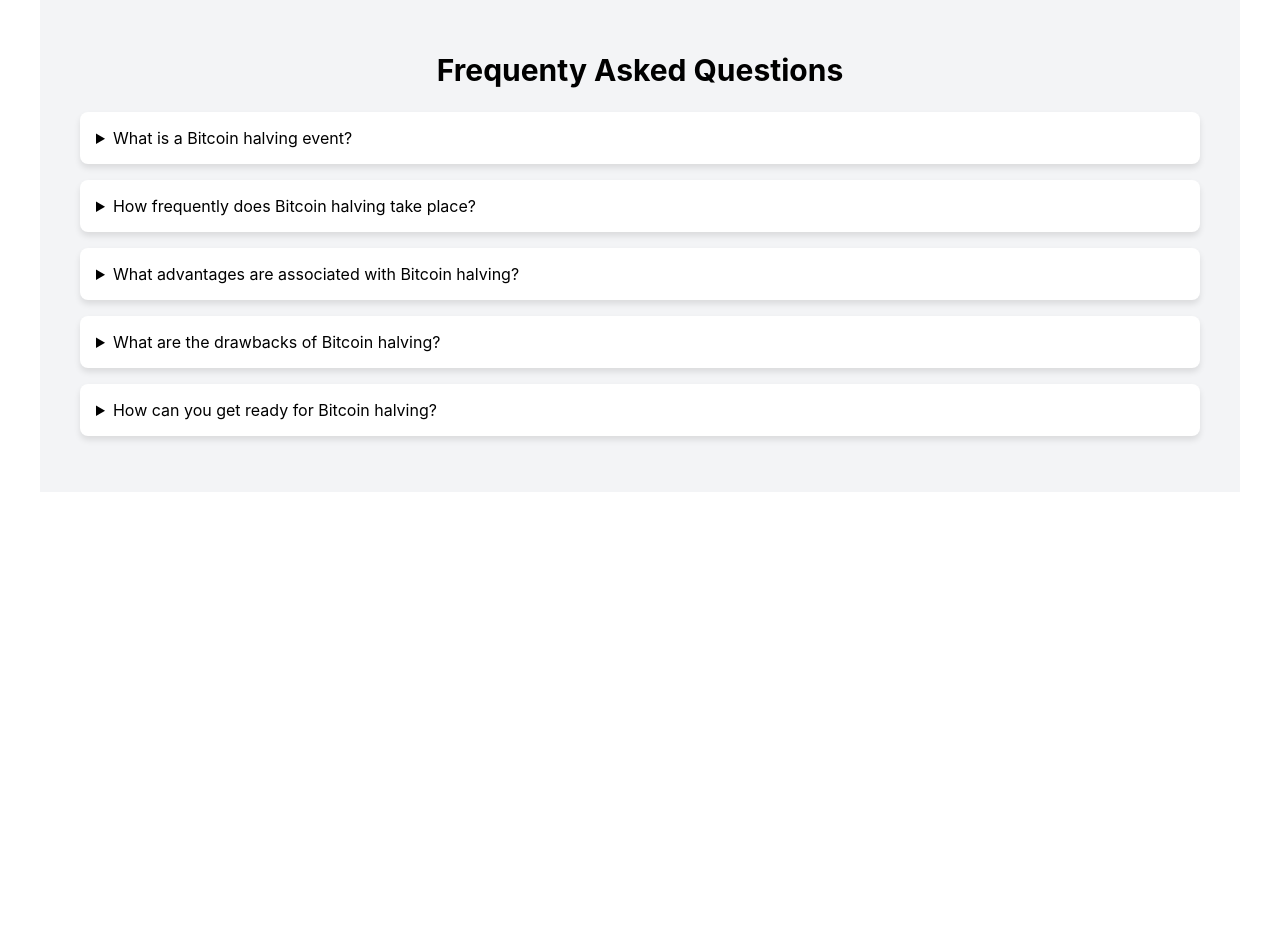
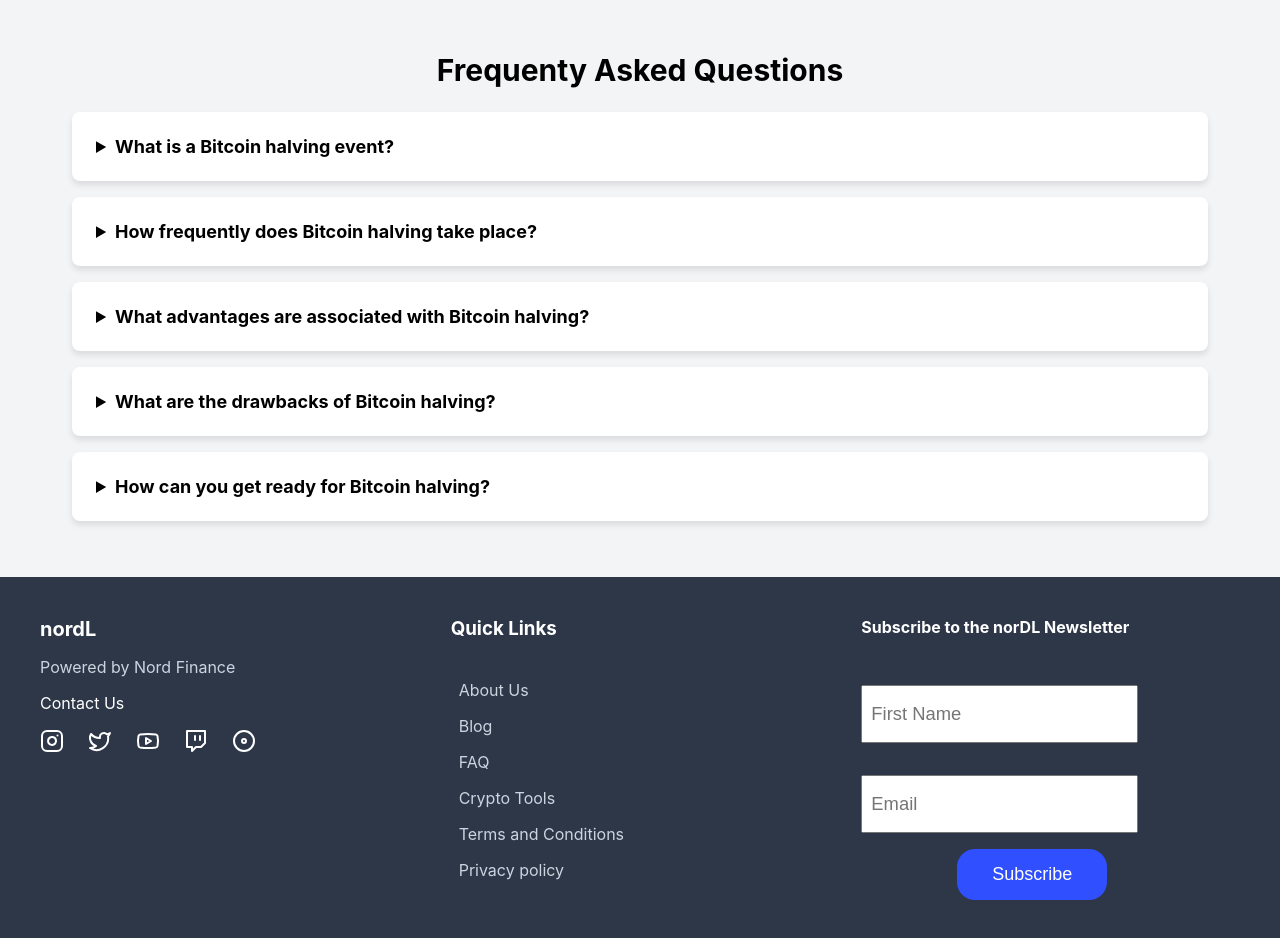
Before and after one commit to arcodes-real/Bitcoin, a React (Create React App) app: page / in a window 1280 px wide. Shown: the part 660-1598 px from the top of the page. Before the commit the page ends 1152 px from the top, so only its background shows below. Built offline with nearby package versions, Linux system fonts and the light colour scheme.

Commit message:
frontend layout created

```diff
--- a/src/App.js
+++ b/src/App.js
@@ -3,6 +3,7 @@
 import Countdown from "./Components/Countdown";
 import Card from "./Components/Card";
 import Faq from "./Components/Faq";
+import Footer from "./Components/Footer";
 
 function App() {
   return (
@@ -11,6 +12,7 @@
       <Countdown />
       <Card />
       <Faq />
+      <Footer />
     </>
   );
 }
--- a/src/Components/Faq.css
+++ b/src/Components/Faq.css
@@ -1,5 +1,5 @@
 .faq-container{
-    max-width: 72rem;
+    max-width: 100%;
     margin-left: auto;
     margin-right: auto;
     padding: 2.5rem 1.5rem;
@@ -18,8 +18,8 @@
 }
 
 .faq-details{
-    padding: 1rem;
-    margin: 1rem;
+    padding: 1.5rem;
+    margin: 1rem 3rem;
     background-color: white;
     border-radius: 0.5rem;
     box-shadow: 0 4px 6px rgba(0, 0, 0, 0.1);
@@ -27,4 +27,5 @@
 
 .faq-summary{
     font-weight: bold;
+    font-size: 18px;
 }
--- a/src/Components/Faq.jsx
+++ b/src/Components/Faq.jsx
@@ -7,14 +7,14 @@
       <h1 className='faq-header'>Frequenty Asked Questions</h1>
       <div className='faq-questions'>
         <details className='faq-details'>
-            <summary classname='faq-summary'>What is a Bitcoin halving event?</summary>
+            <summary className='faq-summary'>What is a Bitcoin halving event?</summary>
             <p>
                 Bitcoin halving is an event where the reward for mining new blocks is halved, meaning miners receive 50%
                 fewer bitcoins for verifying transactions.
               </p>
         </details>
         <details className='faq-details'>
-            <summary classname='faq-summary'>How frequently does Bitcoin halving take place?</summary>
+            <summary className='faq-summary'>How frequently does Bitcoin halving take place?</summary>
             <ul>
                 <li>Bitcoin halving occurs at intervals of approximately every four years, specifically after every 210,000 blocks have been mined.
 
@@ -26,21 +26,21 @@
             </ul>
         </details>
         <details className='faq-details'>
-            <summary classname='faq-summary'>What advantages are associated with Bitcoin halving?</summary>
+            <summary className='faq-summary'>What advantages are associated with Bitcoin halving?</summary>
             <p>
                 Bitcoin halving is an event where the reward for mining new blocks is halved, meaning miners receive 50%
                 fewer bitcoins for verifying transactions.
               </p>
         </details>
         <details className='faq-details'>
-            <summary classname='faq-summary'>What are the drawbacks of Bitcoin halving?</summary>
+            <summary className='faq-summary'>What are the drawbacks of Bitcoin halving?</summary>
             <p>
                 Bitcoin halving is an event where the reward for mining new blocks is halved, meaning miners receive 50%
                 fewer bitcoins for verifying transactions.
               </p>
         </details>
         <details className='faq-details'>
-            <summary classname='faq-summary'>How can you get ready for Bitcoin halving?</summary>
+            <summary className='faq-summary'>How can you get ready for Bitcoin halving?</summary>
             <p>
                 Bitcoin halving is an event where the reward for mining new blocks is halved, meaning miners receive 50%
                 fewer bitcoins for verifying transactions.
--- /dev/null
+++ b/src/Components/Footer.css
@@ -0,0 +1,73 @@
+
+.footer-container{
+    background-color: #2d3748;
+    color: white;
+    padding: 2.5rem;
+    max-width: 100%;
+    /* margin-top: 1rem; */
+    margin-left: auto;
+    margin-right: auto;
+    display: grid;
+    grid-template-columns: repeat(3, minmax(0, 1fr));
+    gap: 2rem;
+}
+
+.footer-span{
+    font-weight: bold;
+    font-size: 1.25rem;
+}
+
+.footer-p{
+    color: #cbd5e0;
+}
+
+.icons{
+    display: flex;
+    margin-right: 0.5rem;
+    margin-top: 1rem;
+    gap: 1.5rem;
+}
+.text-white{
+    color: white;
+}
+.ftr-quicklinks{
+    margin: 0rem 0rem 2rem 0rem;
+}
+.ftr-links{
+    /* margin-top: 0.25rem; */
+    list-style: none;
+    padding: 0rem;
+}
+.ftr-item{
+    padding: 0.5rem;
+    text-decoration: none;
+    color: #cbd5e0;
+    cursor: pointer;
+}
+.newsletter-header{
+    font-weight: bold;
+    margin-bottom: 2rem;
+}
+.ftr-form{
+    margin-top: 2rem;
+    display: flex;
+    flex-direction: column;
+}
+.ftr-input{
+    padding: 1rem 0rem 1rem 0.5rem;
+    margin: 1rem 0rem;
+    font-size: 1.15rem;
+    width: 70%;
+    border-width: 2px solid black;
+}
+
+.ftr-button{
+    color: white;
+    background-color: rgb(48 79 254);
+    border: none;
+    padding: 15px 35px;
+    border-radius: 18px;
+    cursor: pointer;
+    font-size: 18px;
+    margin-left: 6rem;
+}
--- /dev/null
+++ b/src/Components/Footer.jsx
@@ -0,0 +1,160 @@
+import React from 'react'
+import "./Footer.css"
+
+export default function Footer() {
+  return (
+    <div className='footer-container'>
+      <div>
+        <span className='footer-span'>nordL</span>
+        <p className='footer-p'>Powered by Nord Finance</p>
+        <span>Contact Us</span>
+        <div className='icons'>
+              <InstagramIcon className="text-white" />
+              <TwitterIcon className="text-white" />
+              <YoutubeIcon className="text-white" />
+              <TwitchIcon className="text-white" />
+              <DiscIcon className="text-white" />
+        </div>
+      </div>
+      <div>
+        <h3 className='ftr-quicklinks'>Quick Links</h3>
+        <ul className='ftr-links'>
+            <li className='ftr-item'>
+                About Us
+            </li>
+            <li className='ftr-item'>
+                Blog
+            </li>
+            <li className='ftr-item'>
+                FAQ
+            </li>
+            <li className='ftr-item'>
+                Crypto Tools
+            </li>
+            <li className='ftr-item'>
+                Terms and Conditions
+            </li>
+            <li className='ftr-item'>
+                Privacy policy
+            </li>
+        </ul>
+      </div>
+      <div>
+        <span className='newsletter-header'>Subscribe to the norDL Newsletter</span>
+        <form className='ftr-form'>
+        <input className="ftr-input" type="text" placeholder='First Name'/>
+        <input className="ftr-input" type="text" placeholder='Email'/>
+        </form>
+        <button className='ftr-button'>Subscribe</button>
+        </div>
+    </div>
+  )
+}
+
+function DiscIcon(props) {
+    return (
+      <svg
+        {...props}
+        xmlns="http://www.w3.org/2000/svg"
+        width="24"
+        height="24"
+        viewBox="0 0 24 24"
+        fill="none"
+        stroke="currentColor"
+        strokeWidth="2"
+        strokeLinecap="round"
+        strokeLinejoin="round"
+        cursor="pointer"
+      >
+        <circle cx="12" cy="12" r="10" />
+        <circle cx="12" cy="12" r="2" />
+      </svg>
+    )
+  }
+
+
+  function InstagramIcon(props) {
+    return (
+      <svg
+        {...props}
+        xmlns="http://www.w3.org/2000/svg"
+        width="24"
+        height="24"
+        viewBox="0 0 24 24"
+        fill="none"
+        stroke="currentColor"
+        strokeWidth="2"
+        strokeLinecap="round"
+        strokeLinejoin="round"
+        cursor="pointer"
+      >
+        <rect width="20" height="20" x="2" y="2" rx="5" ry="5" />
+        <path d="M16 11.37A4 4 0 1 1 12.63 8 4 4 0 0 1 16 11.37z" />
+        <line x1="17.5" x2="17.51" y1="6.5" y2="6.5" />
+      </svg>
+    )
+  }
+
+
+  function TwitchIcon(props) {
+    return (
+      <svg
+        {...props}
+        xmlns="http://www.w3.org/2000/svg"
+        width="24"
+        height="24"
+        viewBox="0 0 24 24"
+        fill="none"
+        stroke="currentColor"
+        strokeWidth="2"
+        strokeLinecap="round"
+        strokeLinejoin="round"
+        cursor="pointer"
+      >
+        <path d="M21 2H3v16h5v4l4-4h5l4-4V2zm-10 9V7m5 4V7" />
+      </svg>
+    )
+  }
+
+
+  function TwitterIcon(props) {
+    return (
+      <svg
+        {...props}
+        xmlns="http://www.w3.org/2000/svg"
+        width="24"
+        height="24"
+        viewBox="0 0 24 24"
+        fill="none"
+        stroke="currentColor"
+        strokeWidth="2"
+        strokeLinecap="round"
+        strokeLinejoin="round"
+        cursor="pointer"
+      >
+        <path d="M22 4s-.7 2.1-2 3.4c1.6 10-9.4 17.3-18 11.6 2.2.1 4.4-.6 6-2C3 15.5.5 9.6 3 5c2.2 2.6 5.6 4.1 9 4-.9-4.2 4-6.6 7-3.8 1.1 0 3-1.2 3-1.2z" />
+      </svg>
+    )
+  }
+
+
+  function YoutubeIcon(props) {
+    return (
+      <svg
+        {...props}
+        xmlns="http://www.w3.org/2000/svg"
+        width="24"
+        height="24"
+        viewBox="0 0 24 24"
+        fill="none"
+        stroke="currentColor"
+        strokeWidth="2"
+        strokeLinecap="round"
+        strokeLinejoin="round"
+        cursor="pointer"
+      >
+        <path d="M2.5 17a24.12 24.12 0 0 1 0-10 2 2 0 0 1 1.4-1.4 49.56 49.56 0 0 1 16.2 0A2 2 0 0 1 21.5 7a24.12 24.12 0 0 1 0 10 2 2 0 0 1-1.4 1.4 49.55 49.55 0 0 1-16.2 0A2 2 0 0 1 2.5 17" />
+        <path d="m10 15 5-3-5-3z" />
+      </svg>
+    )
+  }
```
